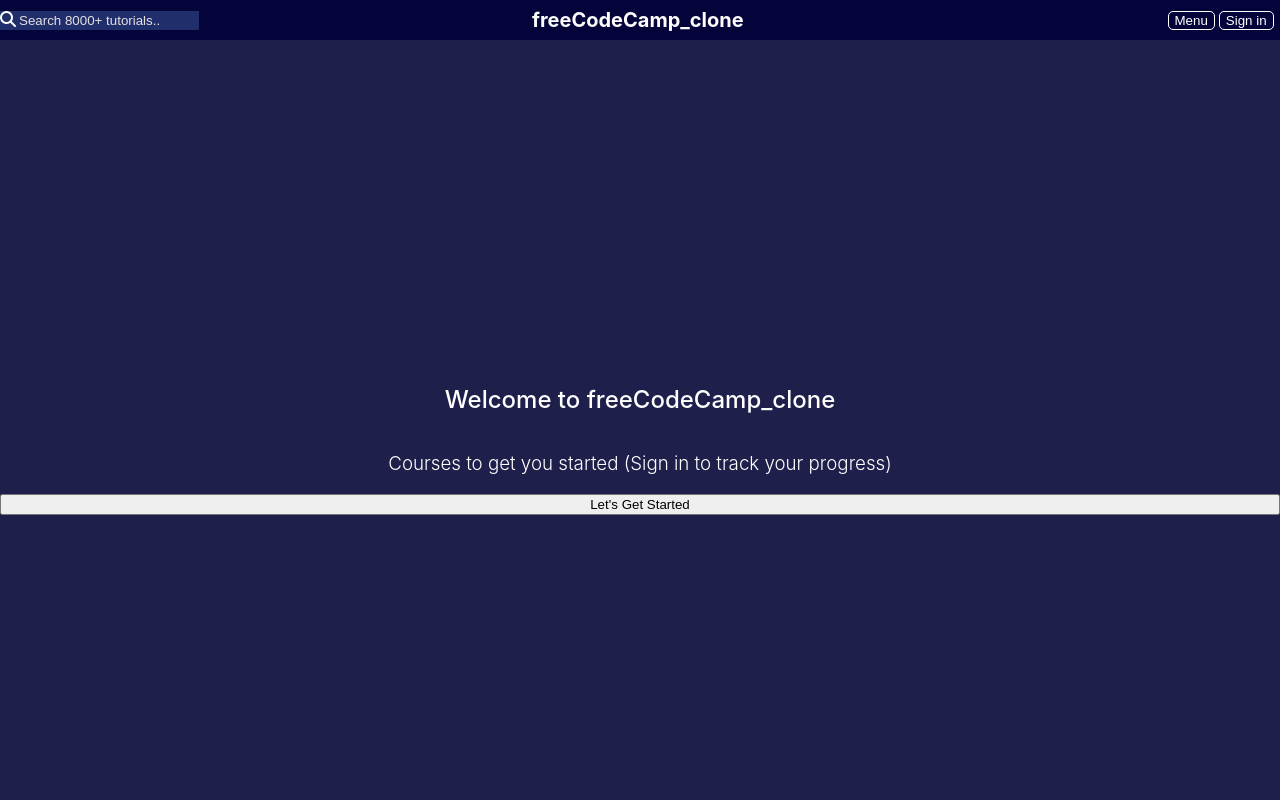
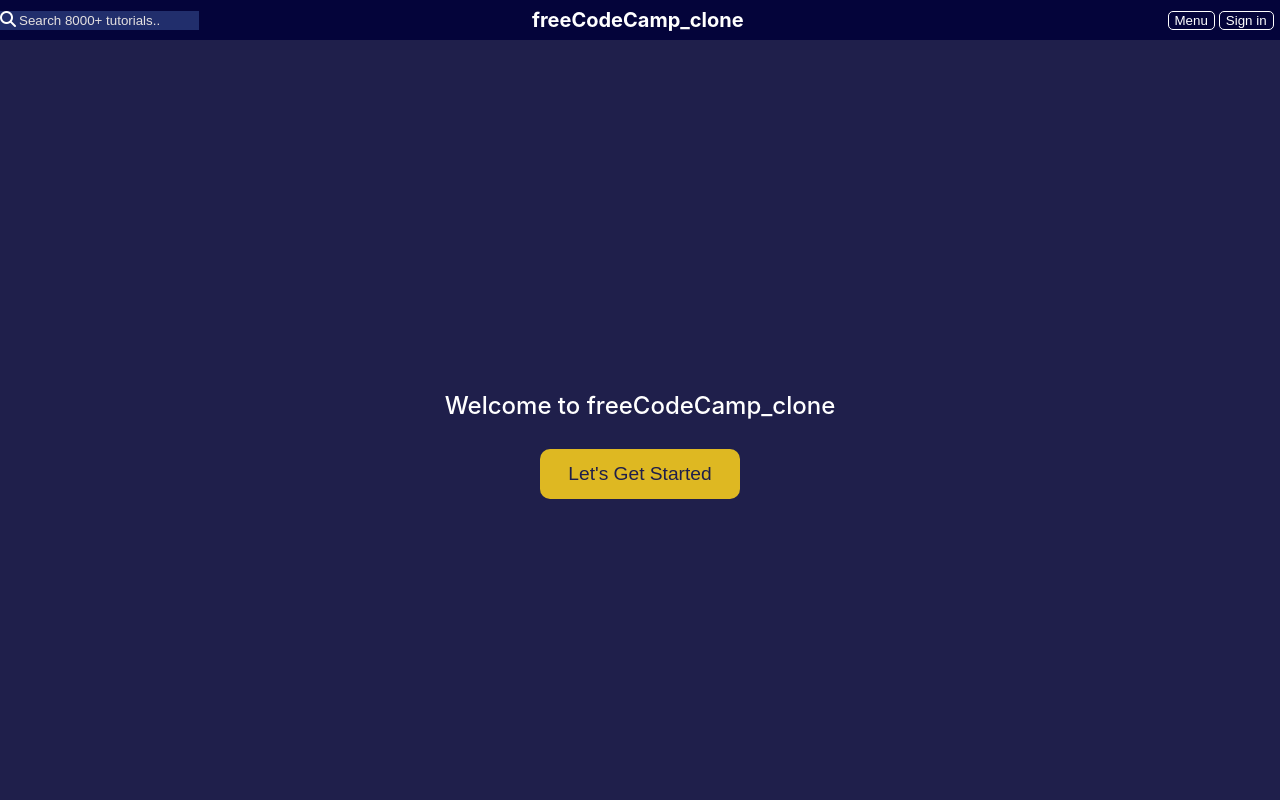
Before and after one commit to basu1020/freeCodeCamp_clone, a React (Create React App) app: page / in a window 1280 px wide. Shown: the top 800 px of the page. Built offline with nearby package versions, Linux system fonts and the light colour scheme.

Commit message:
"01-07-2022 --second"

```diff
--- a/src/App.css
+++ b/src/App.css
@@ -111,6 +111,25 @@ body{
   display: flex;
   font-weight: 300;
   justify-content: center;
+}
+
+.body button{
+  display: flex;
+  justify-content: center;
+  align-items: center;
+  font-size: larger;
+  background-color: rgb(222, 184, 34);
+  color: rgb(31, 31, 75);
+  width: 200px;
+  height: 50px;
+  border-radius: 10px;
+  border: none;
+  margin: 10px auto;
+}
+
+.body button:hover{
+  background-color: rgb(203, 169, 29);
+
 }
 
 .courses{
--- a/src/components/Home.js
+++ b/src/components/Home.js
@@ -12,7 +12,7 @@ const Home = () => {
     <>
       <div className='body'>
         <h2> Welcome to freeCodeCamp_clone</h2>
-        <h3>Courses to get you started (Sign in to track your progress)</h3>
+
         <button onClick={onClick}> Let's Get Started </button>
       </div>
     </>
--- a/src/components/Learn.js
+++ b/src/components/Learn.js
@@ -6,6 +6,7 @@ const Learn = () => {
     return (
         <>
             <div className="body">
+            <h3>Courses to get you started (Sign in to track your progress)</h3>
                 <div className="body__courses">
                     <Link className="courses" to={"/learn/responsive"}>
                         <i class="lni lni-laptop-phone"></i>
```
